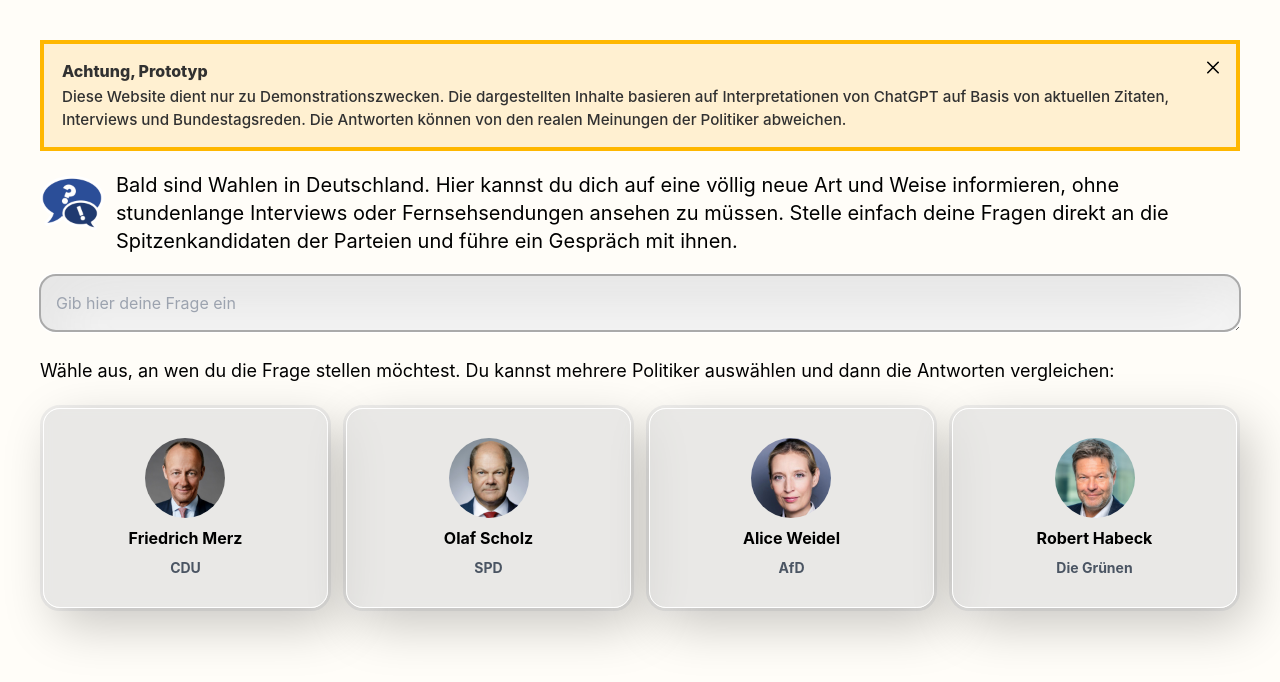
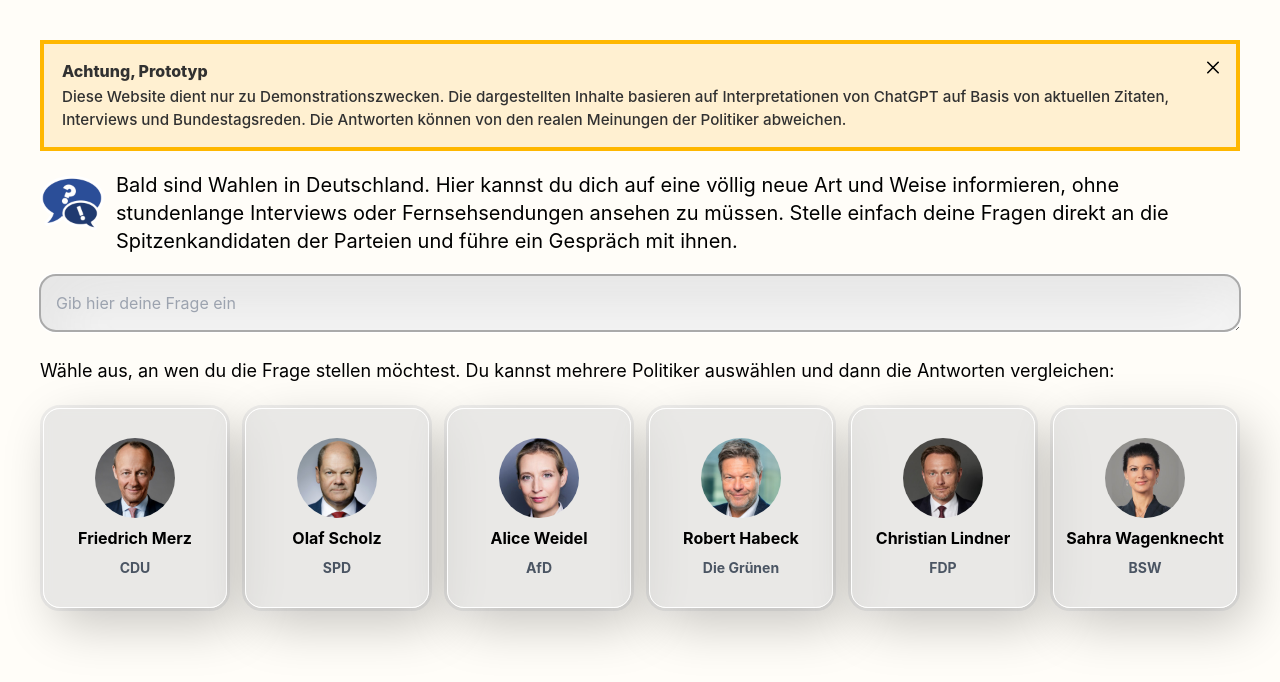
Before and after one commit to potpiejimmy/ask-a-person, a React (Create React App) app: page / in a window 1280 px wide. Shown: the top 682 px of the page. Built offline with nearby package versions, Linux system fonts and the light colour scheme.

Commit message:
added lindner and wagenknecht

```diff
--- a/src/App.tsx
+++ b/src/App.tsx
@@ -53,6 +53,16 @@
       name: "Robert Habeck",
       info: "https://www.gruene.de/leute/robert-habeck",
       partei: "Die Grünen"
+    },
+    "lindner": {
+      name: "Christian Lindner",
+      info: "https://www.fdp.de/person/christian-lindner",
+      partei: "FDP"
+    },
+    "wagenknecht": {
+      name: "Sahra Wagenknecht",
+      info: "https://bsw-vg.de/",
+      partei: "BSW"
     }
   }
 
@@ -62,6 +72,8 @@
   [personContext["scholz"], setPersonContext["scholz"]] = React.useState<PersonContext>(personContextDefault);
   [personContext["weidel"], setPersonContext["weidel"]] = React.useState<PersonContext>(personContextDefault);
   [personContext["habeck"], setPersonContext["habeck"]] = React.useState<PersonContext>(personContextDefault);
+  [personContext["lindner"], setPersonContext["lindner"]] = React.useState<PersonContext>(personContextDefault);
+  [personContext["wagenknecht"], setPersonContext["wagenknecht"]] = React.useState<PersonContext>(personContextDefault);
 
   const [disclaimerDismissed, setDisclaimerDismissed] = React.useState<boolean>(false);
   const [question, setQuestion] = React.useState<string>("");
```
Also changed, not shown: public/persons/lindner.jpg (added), public/persons/wagenknecht.jpg (added).
